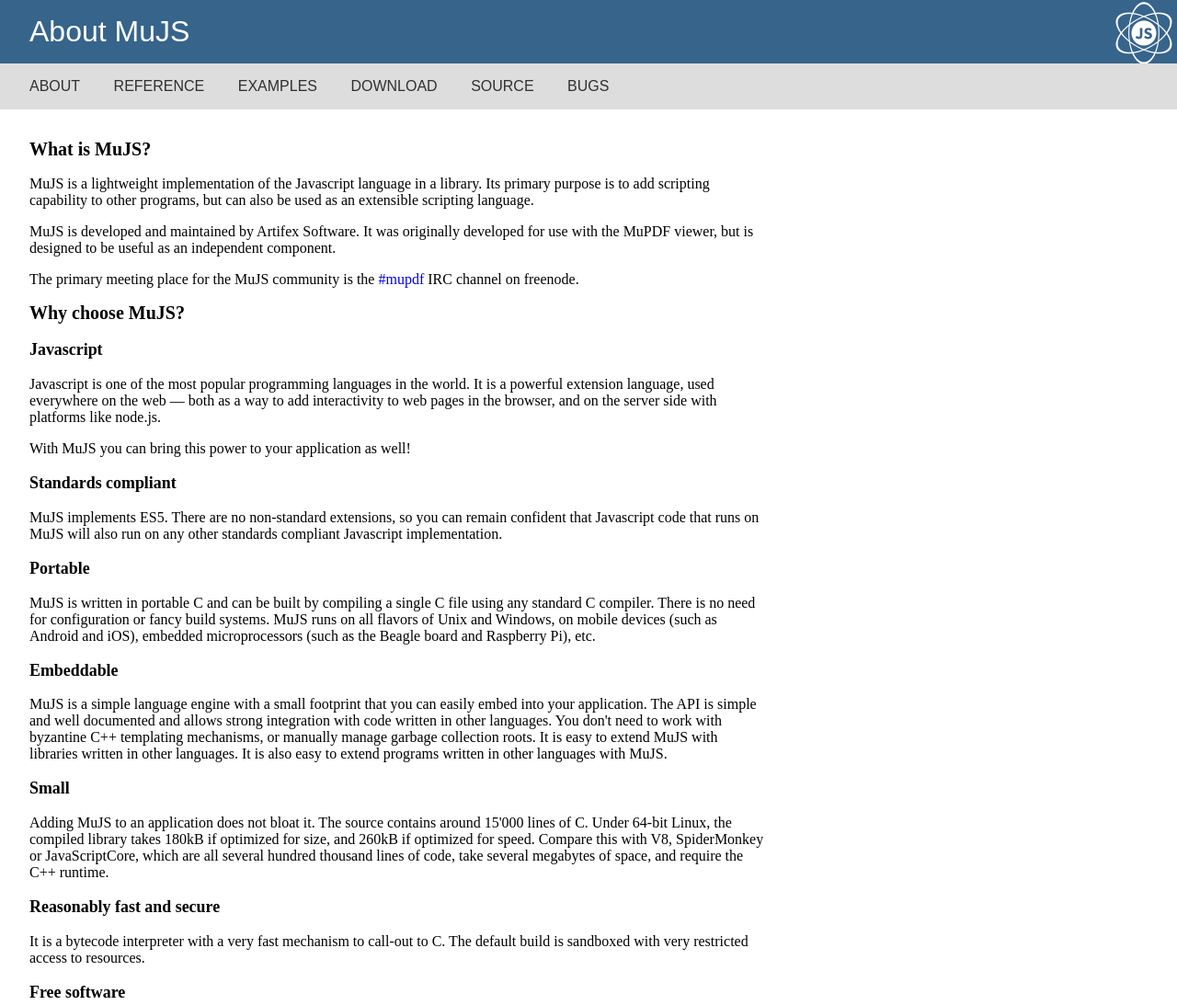
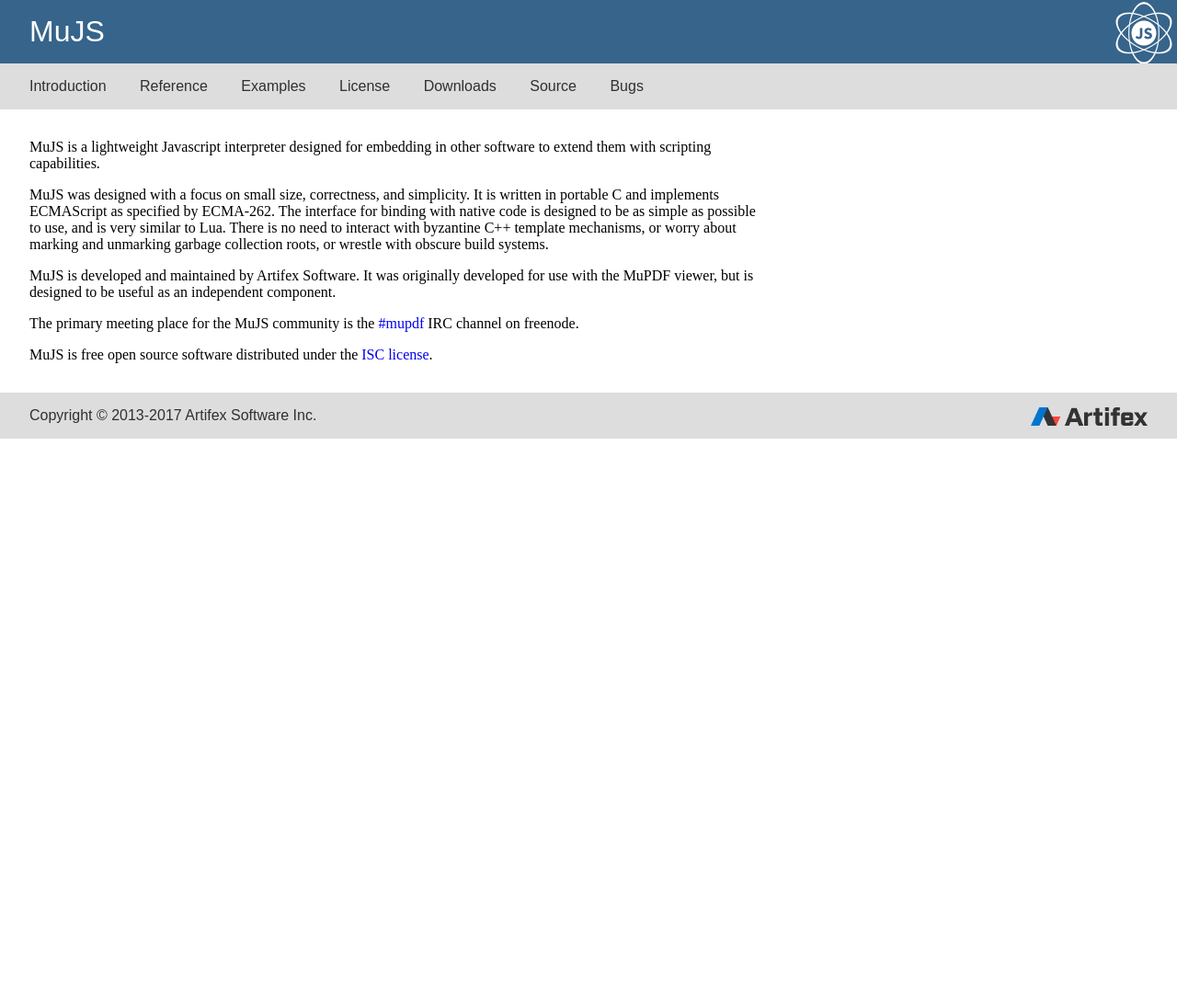
Before and after one commit to ccxvii/mujs, a plain HTML site: page docs/index.html in a window 1280 px wide. Shown: the top 1093 px of the page at 92% size. After the commit the page ends 800 px from the top, so only its background shows below. Drawn offline with Linux system fonts and the light colour scheme.

Commit message:
Update docs.

```diff
--- a/docs/index.html
+++ b/docs/index.html
@@ -2,31 +2,38 @@
 <html>
 <head>
 <link href="style.css" rel="stylesheet">
-<title>About MuJS</title>
+<title>MuJS</title>
 </head>
 
 <body>
 
 <header>
-<h1>About MuJS</h1>
+<h1>MuJS</h1>
 </header>
 
 <nav>
-<a href="index.html">ABOUT</a>
-<a href="reference.html">REFERENCE</a>
-<a href="examples.html">EXAMPLES</a>
-<a href="http://dev.mujs.com/downloads/">DOWNLOAD</a>
-<a href="http://git.ghostscript.com/?p=mujs.git;a=summary">SOURCE</a>
-<a href="https://bugs.ghostscript.com/">BUGS</a>
+<a href="introduction.html">Introduction</a>
+<a href="reference.html">Reference</a>
+<a href="examples.html">Examples</a>
+<a href="license.html">License</a>
+<a href="http://dev.mujs.com/downloads/">Downloads</a>
+<a href="http://git.ghostscript.com/?p=mujs.git;a=summary">Source</a>
+<a href="https://bugs.ghostscript.com/">Bugs</a>
 </nav>
 
 <article>
 
-<h2>What is MuJS?</h2>
+<p>
+MuJS is a lightweight Javascript interpreter designed for embedding in other
+software to extend them with scripting capabilities.
 
 <p>
-MuJS is a lightweight implementation of the Javascript language in a library.
-Its primary purpose is to add scripting capability to other programs, but can also be used as an extensible scripting language.
+MuJS was designed with a focus on small size, correctness, and simplicity.
+It is written in portable C and implements ECMAScript as specified by ECMA-262.
+The interface for binding with native code is designed to be as simple as
+possible to use, and is very similar to Lua. There is no need to interact with
+byzantine C++ template mechanisms, or worry about marking and unmarking garbage
+collection roots, or wrestle with obscure build systems.
 
 <p>
 MuJS is developed and maintained by Artifex Software.
@@ -36,65 +43,6 @@ It was originally developed for use with the MuPDF viewer, but is designed to be
 The primary meeting place for the MuJS community is the
 <a href="http://webchat.freenode.net/?channels=mupdf">#mupdf</a>
 IRC channel on freenode.
-
-<h2>Why choose MuJS?</h2>
-
-<h3>Javascript</h3>
-
-<p>
-Javascript is one of the most popular programming languages in the world.
-It is a powerful extension language, used everywhere on the web &mdash; both as
-a way to add interactivity to web pages in the browser, and on the server side
-with platforms like node.js.
-
-<p>
-With MuJS you can bring this power to your application as well!
-
-<h3>Standards compliant</h3>
-
-<p>
-MuJS implements ES5.
-There are no non-standard extensions, so you can remain confident that
-Javascript code that runs on MuJS will also run on any other standards
-compliant Javascript implementation.
-
-<h3>Portable</h3>
-
-<p>
-MuJS is written in portable C and can be built by compiling a single C file using any standard C compiler.
-There is no need for configuration or fancy build systems.
-MuJS runs on all flavors of Unix and Windows, on mobile devices (such as Android and iOS),
-embedded microprocessors (such as the Beagle board and Raspberry Pi), etc.
-
-<h3>Embeddable</h3>
-
-<p>
-MuJS is a simple language engine with a small footprint that you can easily embed into your application.
-The API is simple and well documented and allows strong integration with code written in other languages.
-You don't need to work with byzantine C++ templating mechanisms, or manually manage garbage collection roots.
-It is easy to extend MuJS with libraries written in other languages.
-It is also easy to extend programs written in other languages with MuJS.
-
-<h3>Small</h3>
-
-<p>
-Adding MuJS to an application does not bloat it.
-The source contains around 15'000 lines of C.
-Under 64-bit Linux, the compiled library takes 180kB if optimized for size,
-and 260kB if optimized for speed.
-
-Compare this with V8, SpiderMonkey or JavaScriptCore,
-which are all several hundred thousand lines of code,
-take several megabytes of space,
-and require the C++ runtime.
-
-<h3>Reasonably fast and secure</h3>
-
-<p>
-It is a bytecode interpreter with a very fast mechanism to call-out to C.
-The default build is sandboxed with very restricted access to resources.
-
-<h3>Free software</h3>
 
 <p>
 MuJS is free open source software distributed under the
--- a/docs/style.css
+++ b/docs/style.css
@@ -25,6 +25,7 @@ header{
 nav {
 	padding: 1rem 2rem;
 	background-color: #ddd;
+	no-text-transform: uppercase;
 }
 nav a { color: #303030; padding-right: 2rem; }
 article {
```
Also changed, not shown: docs/examples.html (+7 -6 lines), docs/introduction.html (added, +109 -0 lines), docs/license.html (added, +51 -0 lines), docs/reference.html (+9 -8 lines).
